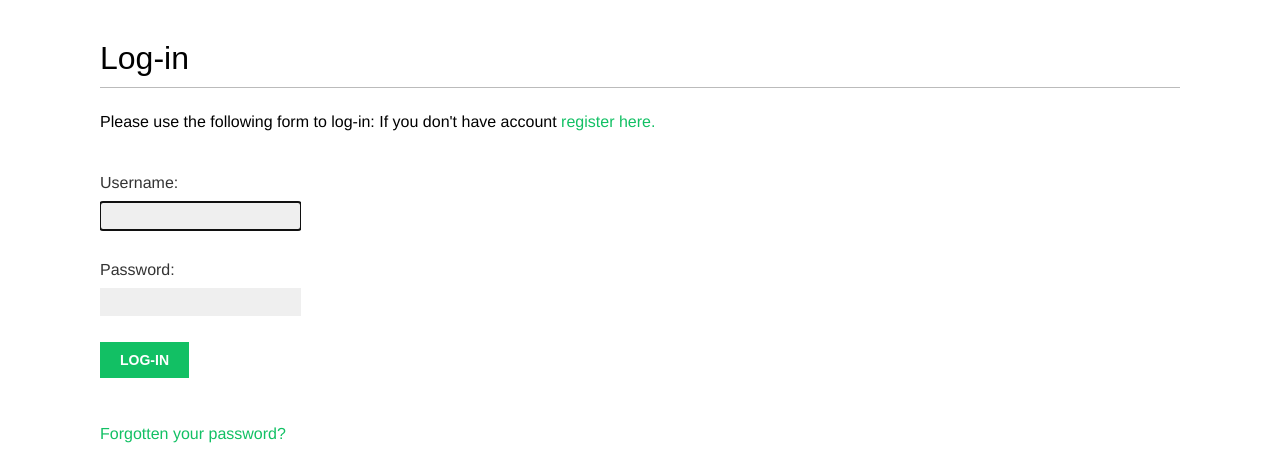
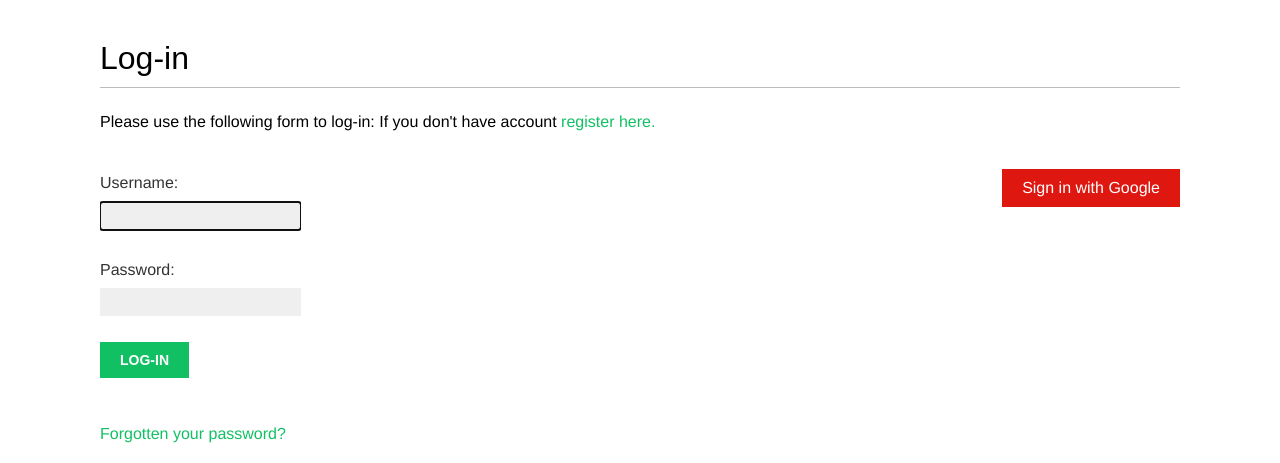
Before and after one commit to Elmatio/Social_website, a Django app: a page that uses account/templates/registration/login.html in a window 1280 px wide. Shown: the part 47-510 px from the top of the page. Run offline with Django 4.2, Linux system fonts and the light colour scheme; some web fonts are replaced.

Commit message:
Add registration and edit.

```diff
--- a/Social_website/urls.py
+++ b/Social_website/urls.py
@@ -21,7 +21,9 @@ from django.conf.urls.static import static
 
 urlpatterns = [
     path('admin/', admin.site.urls),
-    path('account/', include('account.urls'))
+    path('account/', include('account.urls')),
+    path('social-auth/',
+         include('social_django.urls', namespace='social')),
 ]
 
 if settings.DEBUG:
--- a/account/authentication.py
+++ b/account/authentication.py
@@ -1,4 +1,9 @@
 from django.contrib.auth.models import User
+from account.models import Profile
+
+
+def create_profile(backend, user, *args, **kwargs):
+    Profile.objects.get_or_create(user=user)
 
 
 class EmailAuthBackend:
--- a/account/forms.py
+++ b/account/forms.py
@@ -15,6 +15,7 @@ class UserEditForm(forms.ModelForm):
         if qs.exists():
             raise forms.ValidationError('Email already in use.')
         return data
+
 
 class ProfileEditForm(forms.ModelForm):
     class Meta:
--- a/account/static/css/base.css
+++ b/account/static/css/base.css
@@ -190,7 +190,7 @@ ul.messages li a.close {
 .social li.facebook { background:#3b5399; }
 .social li.twitter { background:#00cffa; }
 .social li.google { background:#de1710; }
-
+.social a.google {background:#de1710; }
 
 /* images */
 
--- a/account/templates/registration/login.html
+++ b/account/templates/registration/login.html
@@ -26,4 +26,13 @@
             <a href="{% url 'password_reset' %}">Forgotten your password?</a>
         </p>
     </div>
+    <div class="social">
+        <ul>
+            <li class="google">
+                <a class="google" href="{% url 'social:begin' 'google-oauth2' %}">
+                    Sign in with Google
+                </a>
+            </li>
+        </ul>
+    </div>
 {% endblock %}
--- a/account/views.py
+++ b/account/views.py
@@ -17,7 +17,7 @@ def edit(request):
                                        data=request.POST,
                                        files=request.FILES)
 
-        if user_form.is_valid() and profile_form.is_valid():
+        if user_form.is_valid() & profile_form.is_valid():
             user_form.save()
             profile_form.save()
             messages.success(request, 'Profile updated successfully')
@@ -26,10 +26,12 @@ def edit(request):
     else:
         user_form = UserEditForm(instance=request.user)
         profile_form = ProfileEditForm(instance=request.user.profile)
+
     return render(request,
                   'account/edit.html',
                   {'user_form': user_form,
                    'profile_form': profile_form})
+
 
 @login_required
 def dashboard(request):
```
Also changed, not shown: db.sqlite3, media/users/2024/02/25/iron_avatar.jpg (added), media/users/2024/02/25/sanji_avatar.jpg (added), media/users/2024/02/25/sanji_avatar_CzWeh2b.jpg (added), 2 other files.
